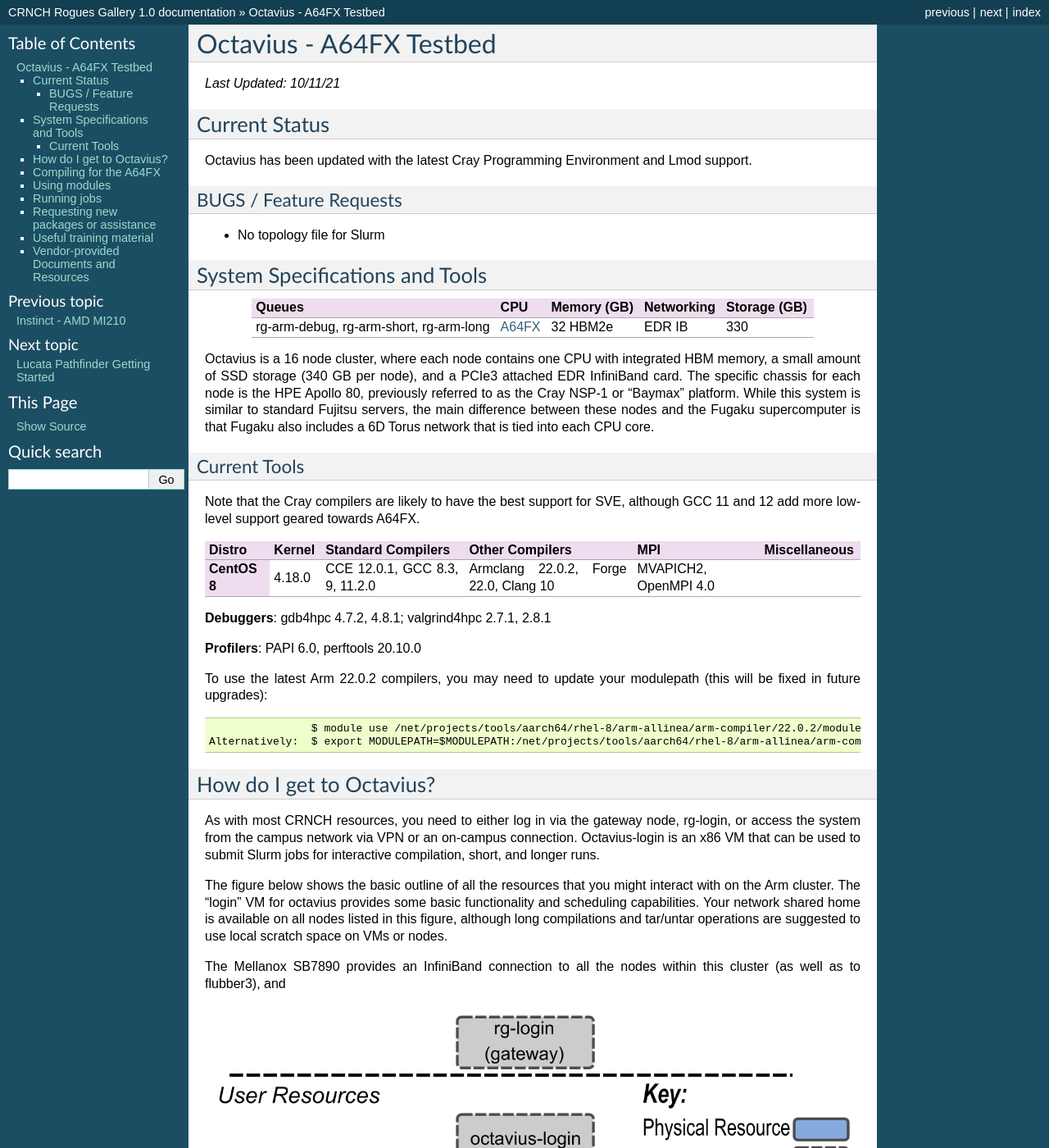
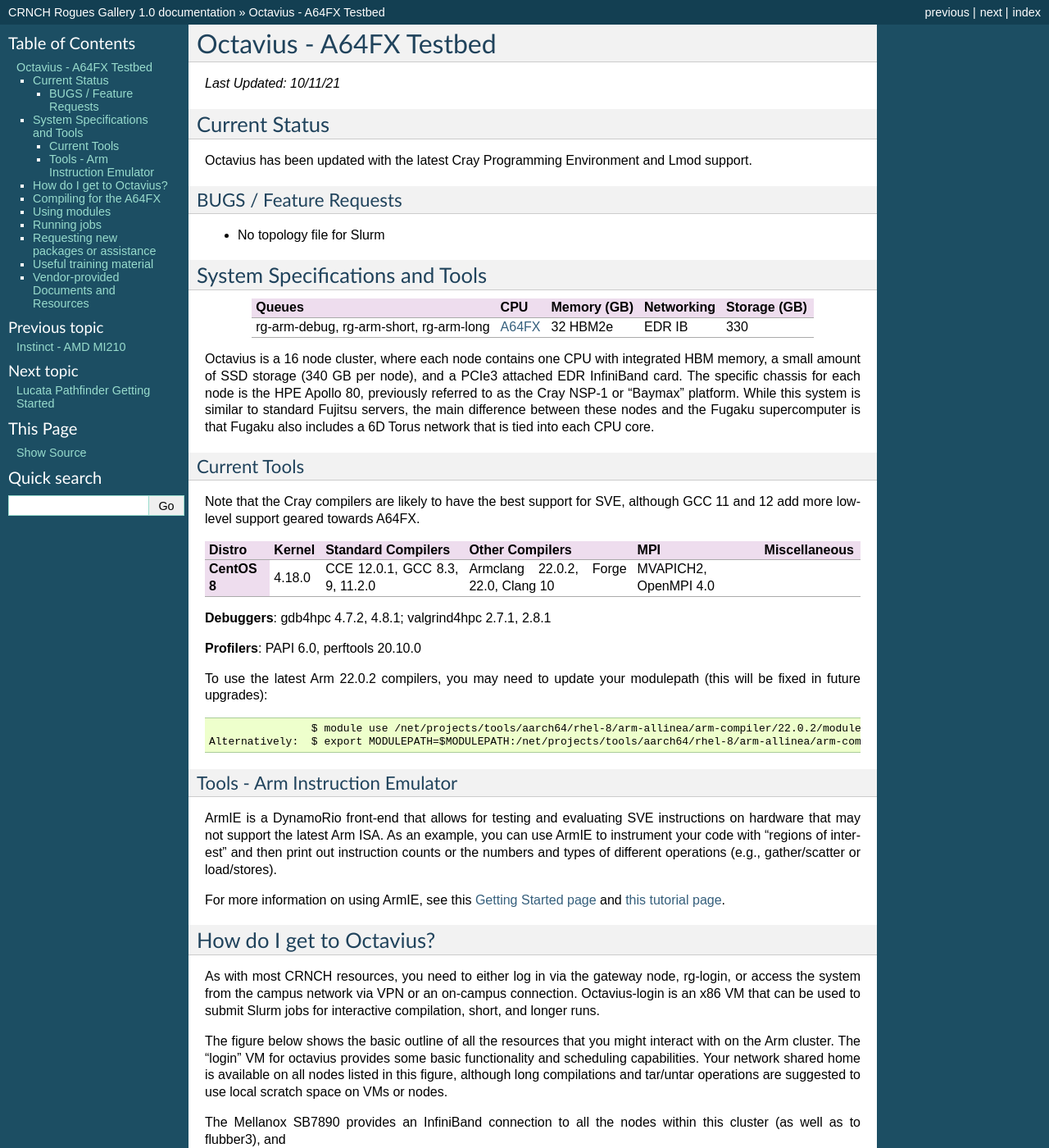
Before and after one commit to gt-crnch-rg/read-the-docs, a Sphinx documentation site: the page built from docs/arm/octavius-a64fx-testbed.rst, in a window 1280 px wide and 1400 px high. Shown: the whole window at 82% size. Built offline with Sphinx 7.4.7, drawn with Linux system fonts in a browser that asks for light colours; pages that are not in the unit, such as notebooks, are missing from menus.

Commit message:
Update octavius-a64fx-testbed.rst

```diff
--- a/docs/arm/octavius-a64fx-testbed.rst
+++ b/docs/arm/octavius-a64fx-testbed.rst
@@ -73,6 +73,12 @@
 
                    $ module use /net/projects/tools/aarch64/rhel-8/arm-allinea/arm-compiler/22.0.2/modulefiles
    Alternatively:  $ export MODULEPATH=$MODULEPATH:/net/projects/tools/aarch64/rhel-8/arm-allinea/arm-compiler/22.0.2/modulefiles
+
+Tools - Arm Instruction Emulator
+^^^^^^^^^^^^^
+ArmIE is a DynamoRio front-end that allows for testing and evaluating SVE instructions on hardware that may not support the latest Arm ISA. As an example, you can use ArmIE to instrument your code with "regions of interest" and then print out instruction counts or the numbers and types of different operations (e.g., gather/scatter or load/stores).
+
+For more information on using ArmIE, see this `Getting Started page <https://developer.arm.com/documentation/102190/22-0/Get-started/Get-started-with-Arm-Instruction-Emulator>`__ and `this tutorial page <https://developer.arm.com/documentation/102190/22-0/Tutorials/Analyze-Scalable-Vector-Extension--SVE--applications-with-Arm-Instruction-Emulator?lang=en>`__.
 
 How do I get to Octavius?
 -------------------------
```
